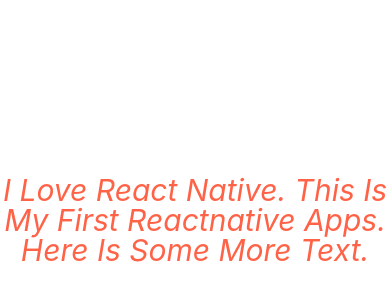
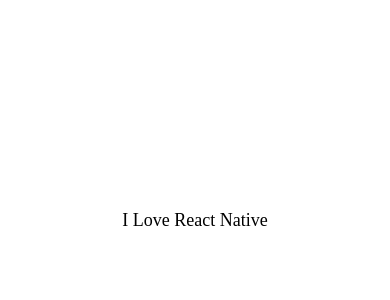
Before and after one commit to mrafiq709/react-native, a React Native app: screen / in a window 390 px wide. Shown: the part 202-502 px from the top of the page. Built offline with nearby package versions, Linux system fonts and the light colour scheme.

Commit message:
Encapsulating Styles

```diff
--- a/App.js
+++ b/App.js
@@ -3,6 +3,8 @@
 import ViewImageScreen from "./app/screens/ViewImageScreen";
 import WelcomeScreen from "./app/screens/WelcomeScreen";
 import {MaterialCommunityIcons} from '@expo/vector-icons';
+
+import AppText from './app/component/AppText';
 export default function App() {
   return (
     <View
@@ -12,20 +14,7 @@
         alignItems: "center",
       }}
     >
-     <Text
-      style={{
-        //fontFamily: "Roboto",
-        fontSize: 30,
-        fontStyle: "italic",
-        color: "tomato",
-        textTransform: "capitalize",
-        //textDecorationLine: "line-through",
-        textAlign: "center",
-        lineHeight: 30,
-      }}
-     >
-      i love react native. this is my first reactnative apps. here is some more text.
-     </Text>
+     <AppText>I Love React Native</AppText>
     </View>
   );
 }
--- /dev/null
+++ b/app/component/AppText.js
@@ -0,0 +1,20 @@
+import React from 'react';
+import { Text, StyleSheet, Platform } from 'react-native';
+function AppText({children}) {
+    return (
+    <Text
+        style={styles.text}
+    >
+        {children}
+    </Text>
+    );
+}
+
+const styles = StyleSheet.create({
+    text: {
+        fontSize: 18,
+        fontFamily: Platform.OS === "android" ? "Roboto" : "Avenir",
+    }
+})
+
+export default AppText;
```
